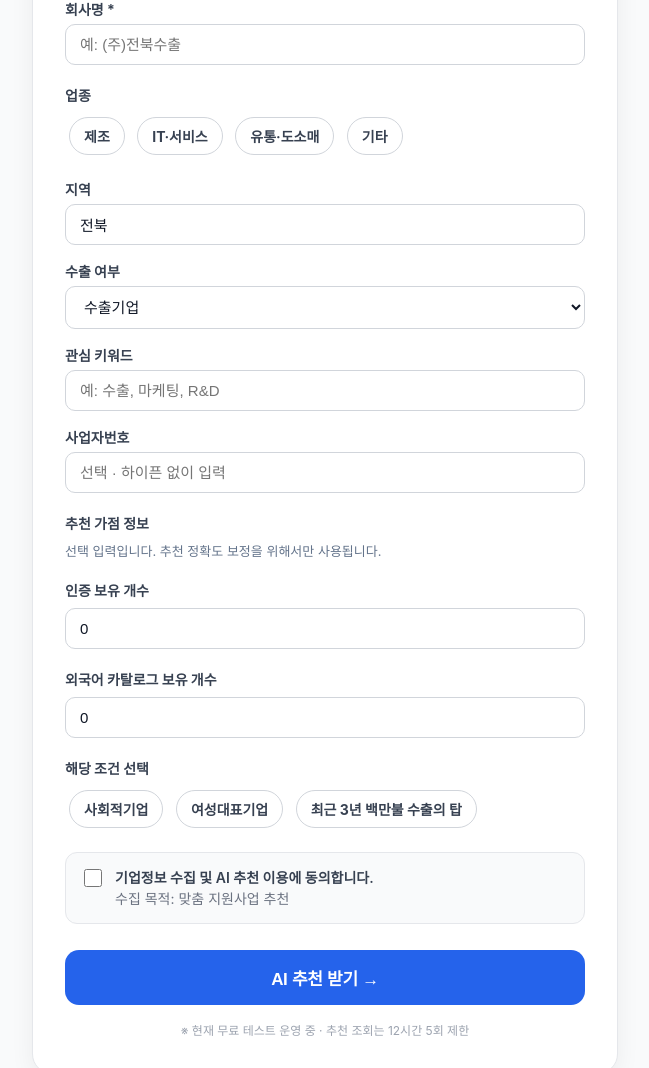
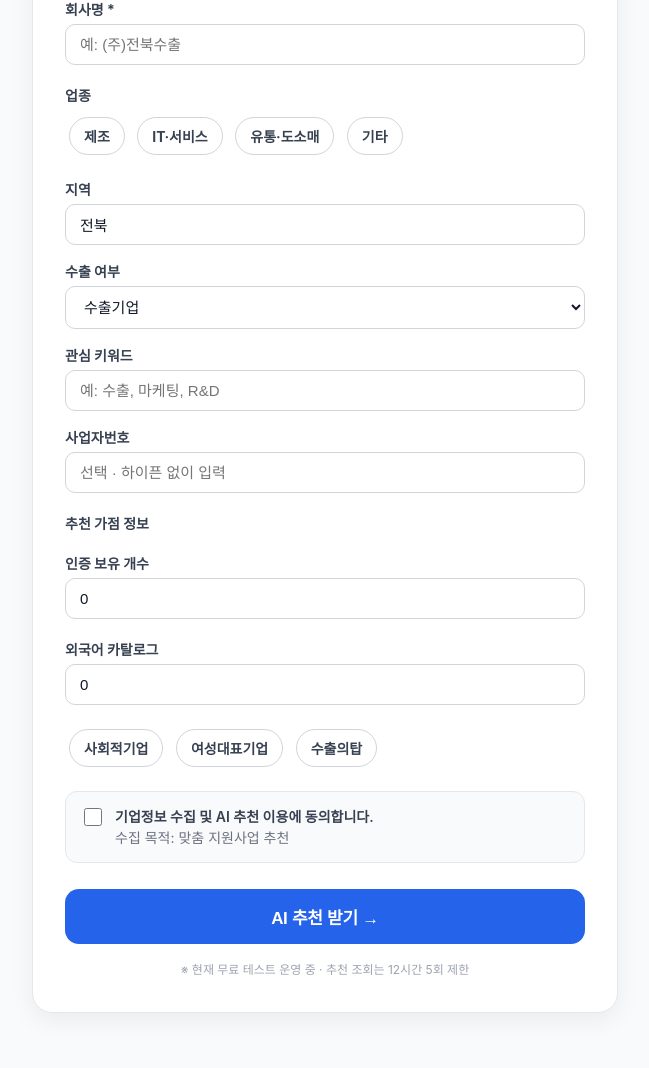
Before and after one commit to hover9710-beep/Job-bizgov-platform, a Flask app: page /company/form in a window 1280 px wide. Shown: the part 291-1359 px from the top of the page, without its empty margins (315-964 px from the left). After the commit the page ends 1304 px from the top, so only its background shows below. Run offline with Flask 3, Linux system fonts and the light colour scheme.

Commit message:
fix: 추천 가점 입력 위치 확정 삽입
Made-with: Cursor

```diff
--- a/templates/company_form.html
+++ b/templates/company_form.html
@@ -94,35 +94,22 @@ input:focus, select:focus { outline:none; border-color:#2563eb; box-shadow:0 0 0
 
       <div class="form-group">
         <label class="title">추천 가점 정보</label>
-        <div class="helper-text">
-          선택 입력입니다. 추천 정확도 보정을 위해서만 사용됩니다.
-        </div>
       </div>
 
       <div class="form-group">
-        <label class="title">인증 보유 개수</label>
-        <input type="number" name="cert_count" min="0" max="5" value="0" placeholder="0~5개">
+        <label>인증 보유 개수</label>
+        <input type="number" name="cert_count" min="0" max="5" value="0">
       </div>
 
       <div class="form-group">
-        <label class="title">외국어 카탈로그 보유 개수</label>
-        <input type="number" name="catalog_count" min="0" max="5" value="0" placeholder="0~5개">
+        <label>외국어 카탈로그</label>
+        <input type="number" name="catalog_count" min="0" max="5" value="0">
       </div>
 
       <div class="form-group">
-        <label class="title">해당 조건 선택</label>
-        <label class="chip">
-          <input type="checkbox" name="social_enterprise" value="1">
-          사회적기업
-        </label>
-        <label class="chip">
-          <input type="checkbox" name="female_ceo" value="1">
-          여성대표기업
-        </label>
-        <label class="chip">
-          <input type="checkbox" name="export_tower" value="1">
-          최근 3년 백만불 수출의 탑
-        </label>
+        <label class="chip"><input type="checkbox" name="social_enterprise"> 사회적기업</label>
+        <label class="chip"><input type="checkbox" name="female_ceo"> 여성대표기업</label>
+        <label class="chip"><input type="checkbox" name="export_tower"> 수출의탑</label>
       </div>
 
       <div class="consent-row">
```
